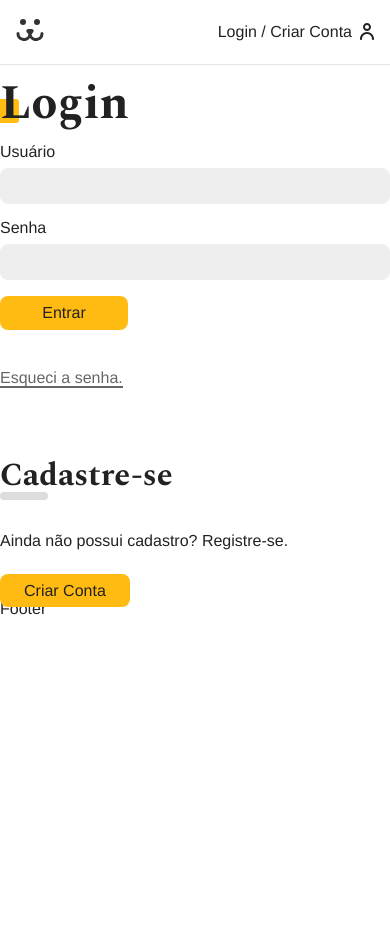
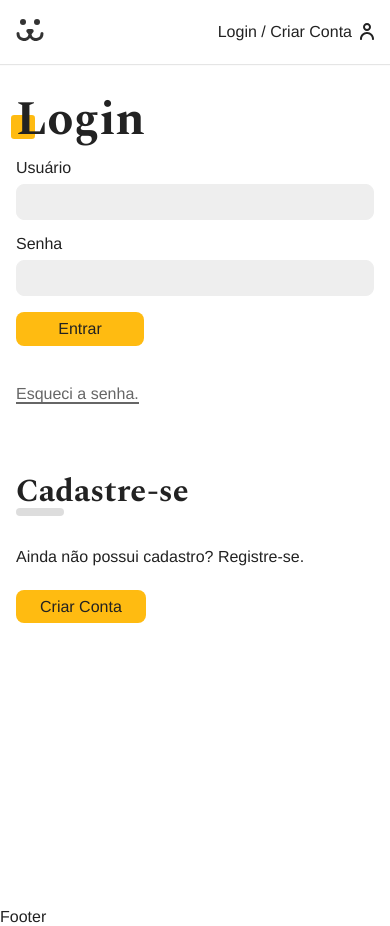
Before and after one commit to marcelloventurini/dogsocial, a React (Vite) app: page /login in a window 390 px wide. Before the commit the page ends 844 px from the top, so only its background shows below. Built offline with nearby package versions, Linux system fonts and the light colour scheme.

Commit message:
Login Background.

```diff
--- a/src/Components/Login/Login.jsx
+++ b/src/Components/Login/Login.jsx
@@ -5,13 +5,15 @@
 import LoginResetPassword from './LoginResetPassword'
 import React from 'react'
 import { UserContext } from '../../UserContext'
+import styles from './Login.module.css'
 
 function Login() {
   const { login } = React.useContext(UserContext)
   if(login === true) return <Navigate to='/conta' />
 
   return (
-    <div>
+    <section className={styles.login}>
+      <div className={styles.forms}>
         <Routes>
           <Route path='/' element={<LoginForm />} />
           <Route path='criar' element={<LoginCreate />} />
@@ -19,6 +21,7 @@
           <Route path='redefinir' element={<LoginResetPassword />} />
         </Routes>
       </div>
+    </section>
   )
 }
 
--- /dev/null
+++ b/src/Components/Login/Login.module.css
@@ -0,0 +1,30 @@
+.login {
+  display: grid;
+  grid-template-columns: 1fr 1fr;
+  min-height: 100vh;
+  gap: 2rem;
+}
+
+.login::before {
+  content: '';
+  display: block;
+  background: url(../../Assets/login.jpg) no-repeat center center;
+  background-size: cover;
+}
+
+.forms {
+  max-width: 30rem;
+  padding: 1rem;
+}
+
+@media (max-width: 40rem) {
+  .login {
+    grid-template-columns: 1fr;
+  }
+  .login::before {
+    display: none;
+  }
+  .forms {
+    max-width: 100%;
+  }
+}
```
Lines whose indentation alone changed are shown as unchanged.
